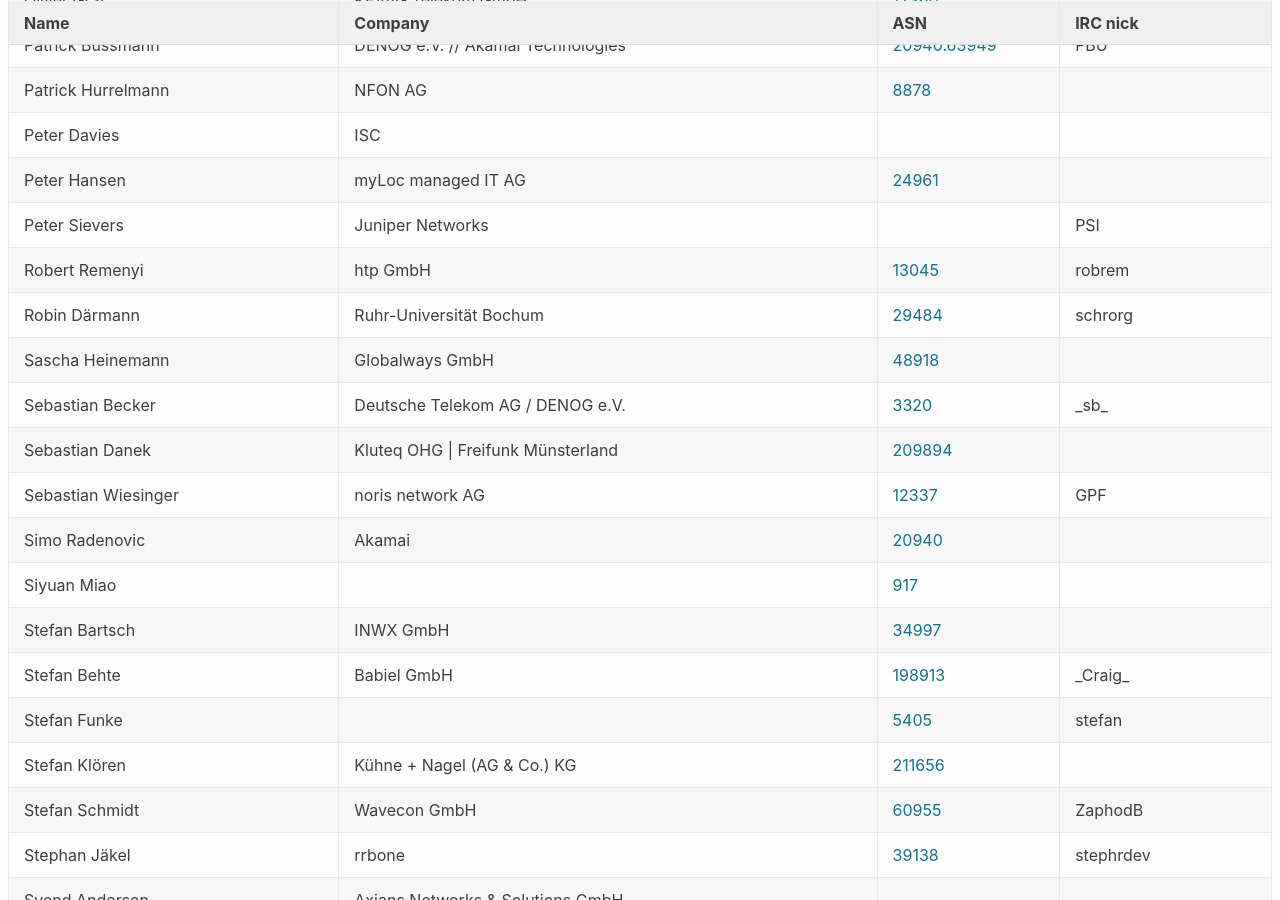
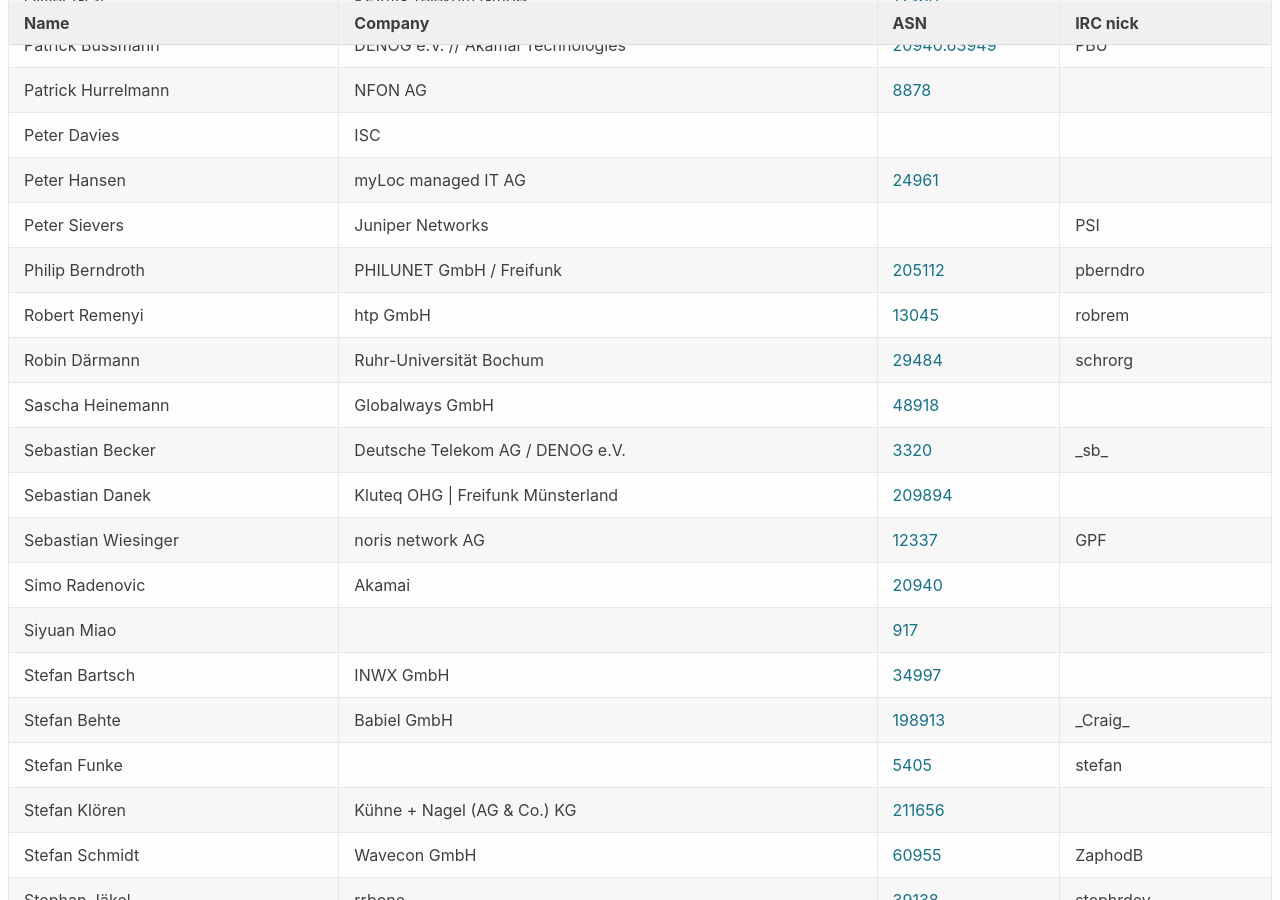
Before and after one commit to denog/pretix-attendeelist, a Jekyll site: the page built from denog15/index.md, in a window 1280 px wide and 900 px high, scrolled down 3844 px. Built offline with Jekyll 4.4.1, drawn with Linux system fonts in a browser that asks for light colours.

Commit message:
Latest data: Sat Aug 26 16:48:12 UTC 2023

```diff
--- a/_data/attendees_denog15_onsite.json
+++ b/_data/attendees_denog15_onsite.json
@@ -522,6 +522,12 @@
     "asn": null
   },
   {
+    "name": "Philip Berndroth",
+    "company": "PHILUNET GmbH / Freifunk",
+    "irc": "pberndro",
+    "asn": "205112"
+  },
+  {
     "name": "Robert Remenyi",
     "company": "htp GmbH",
     "irc": "robrem",
```
